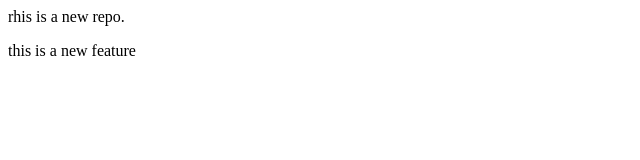
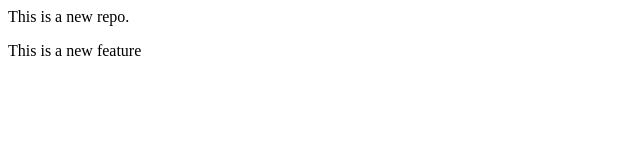
Before and after one commit to saimali0026/local-repo, a plain HTML site: page index.html in a window 1280 px wide. Shown: the full height of the page, 0-640 px from the left. Drawn offline with Linux system fonts and the light colour scheme.

Commit message:
Fixed readme

```diff
--- a/index.html
+++ b/index.html
@@ -1,2 +1,2 @@
-<P>rhis is a new repo.</P>
-<p>this is a new feature</p>
+<P>This is a new repo.</P>
+<p>This is a new feature</p>
```
